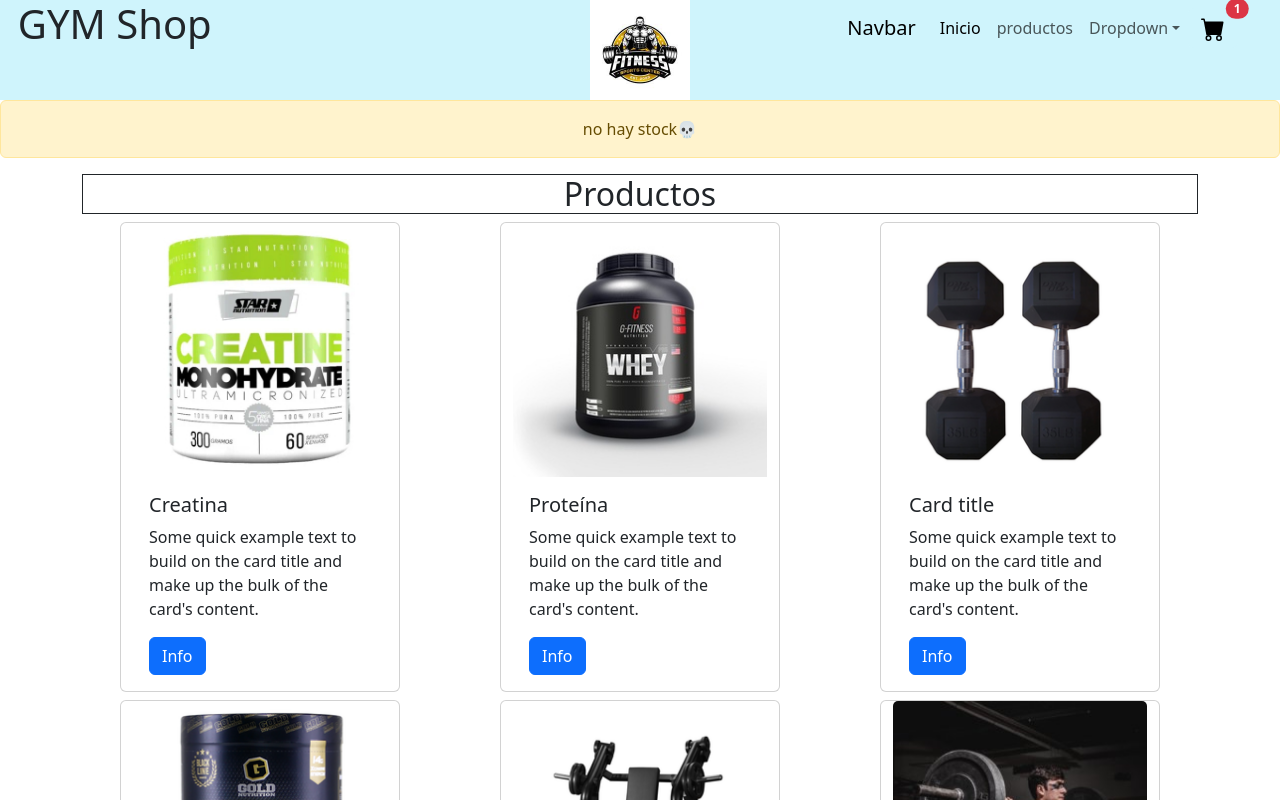
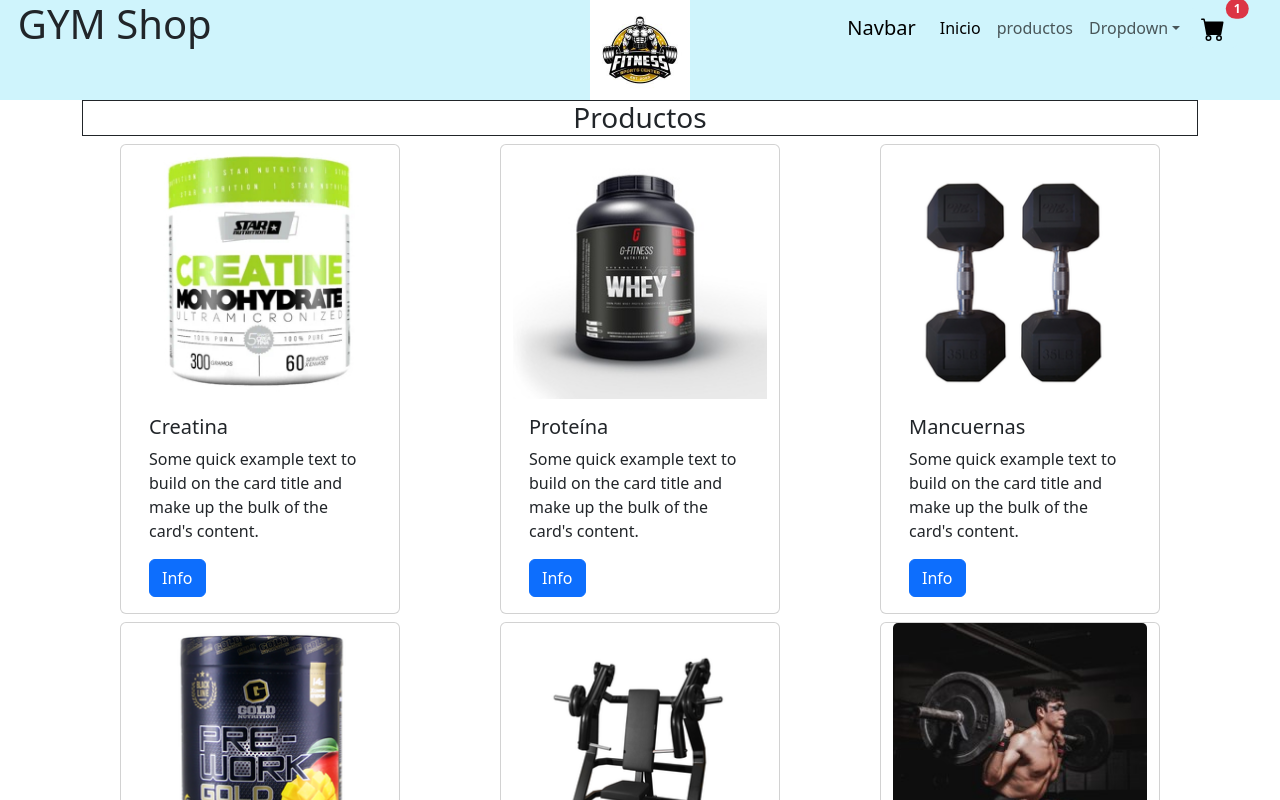
Before and after one commit to LukitasLeiva/GYM-shop-reactjs, a React (Vite) app in the folder pagina-react/: page / in a window 1280 px wide. Shown: the top 800 px of the page. Built offline with nearby package versions, Linux system fonts and the light colour scheme.

Commit message:
inicio de rutas

```diff
--- a/pagina-react/src/App.jsx
+++ b/pagina-react/src/App.jsx
@@ -1,20 +1,24 @@
-import { useState } from 'react'
 import Header from './components/Header';
 import Footer from './components/Footer';
 import ItemListContainer from './components/ItemListContainer';
 import Productos from './components/Productos';
-
+import{ BrowserRouter, Routes, Route } from "react-router-dom";
+import ItemDetailContainer from "./components/ItemDetailContainer";
 
 
 
 function App() {
   return (
-    <div>
+    <BrowserRouter>
       <Header />
-      <ItemListContainer mensaje = {"no hay stock💀"}/>
       <Productos />
+      <Routes>
+        <Route path={"/"} element={<ItemListContainer/>}/>
+        <Route path={"/category/:id"} element={<ItemListContainer/>}/>
+        <Route path={"/item/:id"} element={<ItemDetailContainer />}/>
+      </Routes>
       <Footer />
-    </div>
+    </BrowserRouter>
   )
 }
 
--- /dev/null
+++ b/pagina-react/src/components/ItemDetailContainer.jsx
@@ -0,0 +1,7 @@
+const ItemDetailContainer = () => {
+    return (
+        <div></div>
+    )
+}
+
+export default ItemDetailContainer;
--- a/pagina-react/src/components/ItemListContainer.jsx
+++ b/pagina-react/src/components/ItemListContainer.jsx
@@ -1,6 +1,6 @@
-const ItemListContainer = ({mensaje}) => {
+const ItemListContainer = () => {
     return (
-        <div className="alert alert-warning d-flex justify-content-center" role="alert">{mensaje}</div>
+        <div className=""></div>
     )
 }
 
--- a/pagina-react/src/components/Productos.jsx
+++ b/pagina-react/src/components/Productos.jsx
@@ -8,7 +8,7 @@
 const Productos = () => {
     return (
         <div className="container">
-            <h2 className="titulo text-center border border-dark">Productos</h2>
+            <h3 className="titulo text-center border border-dark">Productos</h3>
             <div className="row d-flex justify-content-around">
                 <div className="card" style={{width: 280}}>
                     <img src={creatina} className="card-img-top" alt=""/>
@@ -29,7 +29,7 @@
                 <div className="card" style={{width: 280}}>
                     <img src={mancuernas} className="card-img-top" alt=""/>
                     <div className="card-body">
-                        <h5 className="card-title">Card title</h5>
+                        <h5 className="card-title">Mancuernas</h5>
                         <p className="card-text">Some quick example text to build on the card title and make up the bulk of the card's content.</p>
                         <a href="" className="btn btn-primary">Info </a>
                     </div>
```
Also changed, not shown: pagina-react/src/components/ItemDetail.jsx (added, +9 -0 lines).
